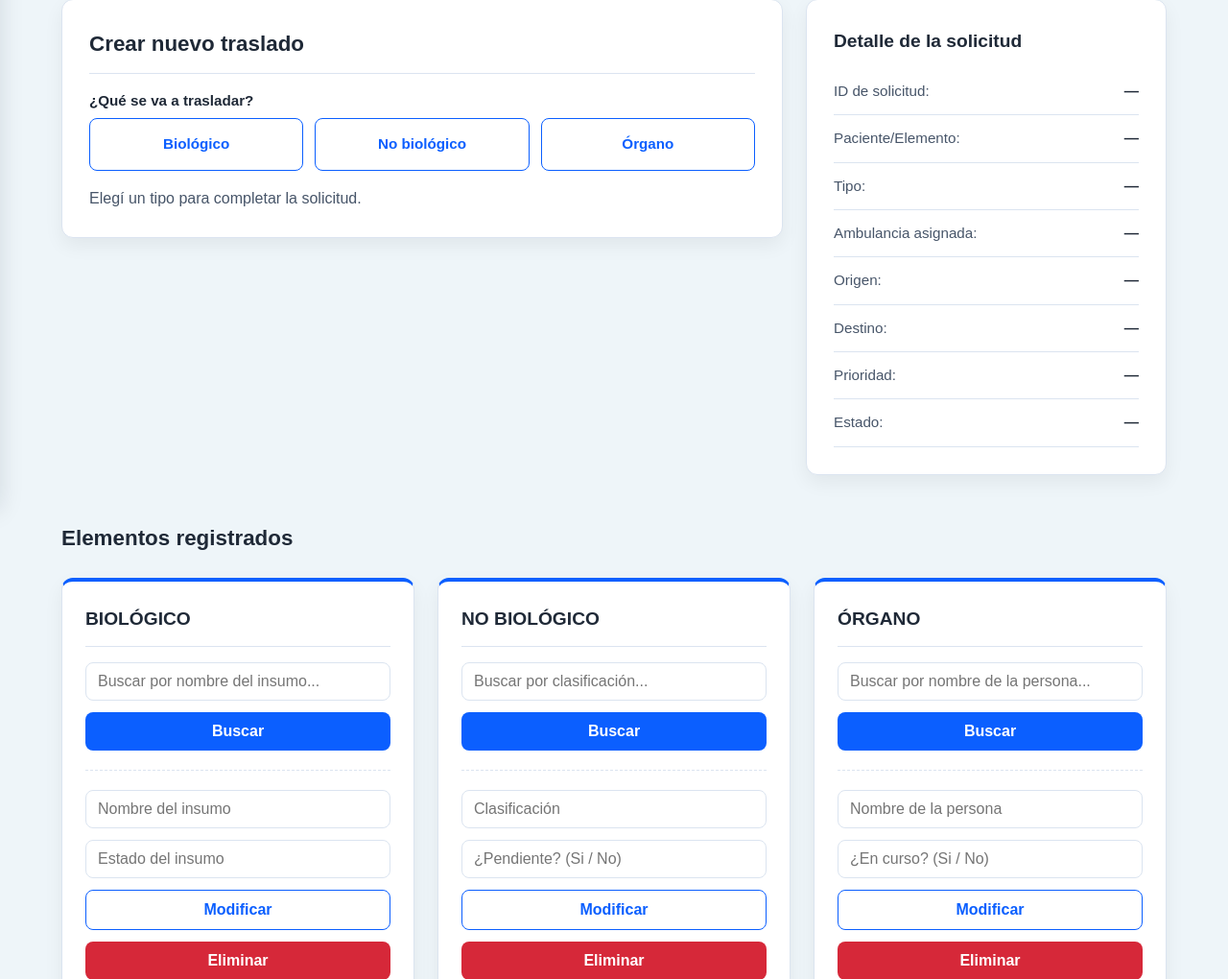
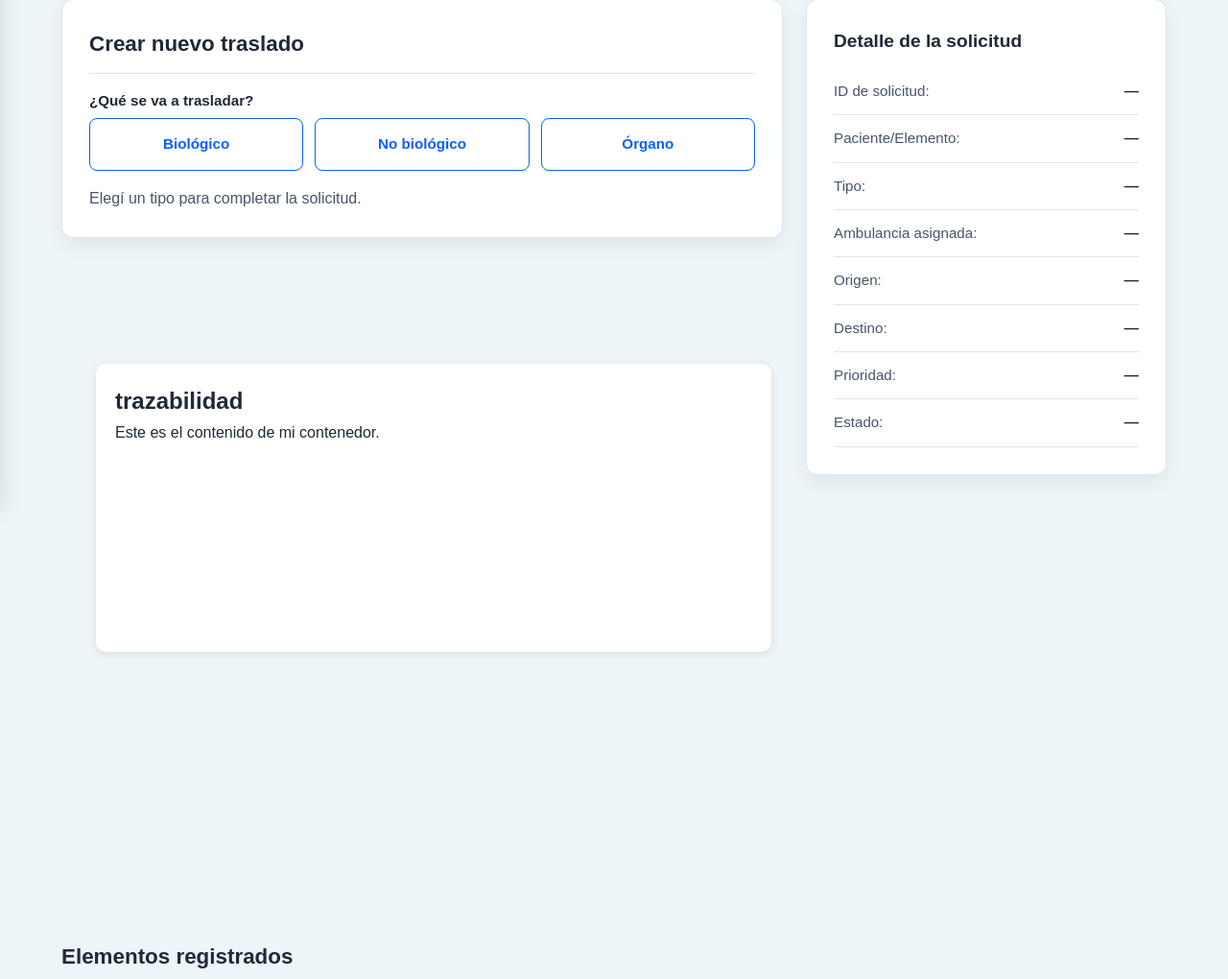
Before and after one commit to Luuucho7/Proyecto_Final, a PHP site: page /html/Traslado.html in a window 1280 px wide. Shown: the part 277-1297 px from the top of the page at 96% size. Run offline with PHP 8.4, Linux system fonts and the light colour scheme.

Commit message:
mapa de trazabailidad

```diff
--- a/css/traslado.css
+++ b/css/traslado.css
@@ -50,6 +50,19 @@
     min-height: auto;
     margin: 0 auto 3rem;
     padding: 0 1.5rem;
+}
+
+.mapa {
+    background-color: white;
+    width: 55%;
+    min-height: 300px;
+    position: relative;
+    top: -270px;
+    margin: 30px auto;
+    margin-left:100px;
+    padding: 20px;
+    border-radius: 10px;
+    box-shadow: 0 2px 8px rgba(0, 0, 0, 0.1);
 }
 
 .principal {
--- a/html/Traslado.html
+++ b/html/Traslado.html
@@ -260,6 +260,12 @@
 
 </div>
 
+<br><br><br>
+
+<div class="mapa">
+    <h2>trazabilidad</h2>
+    <p>Este es el contenido de mi contenedor.</p>
+</div>
 
 <h2 class="subtitulo-pagina">Elementos registrados</h2>
 
```
